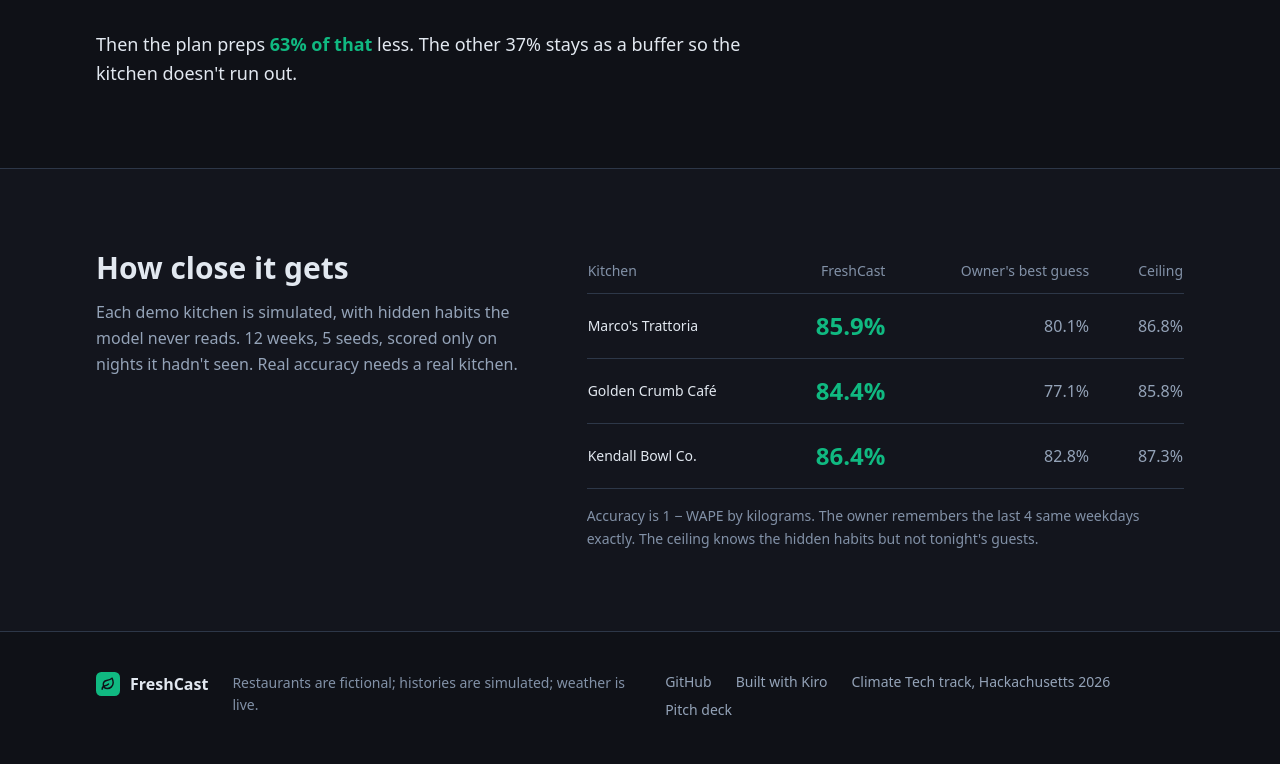
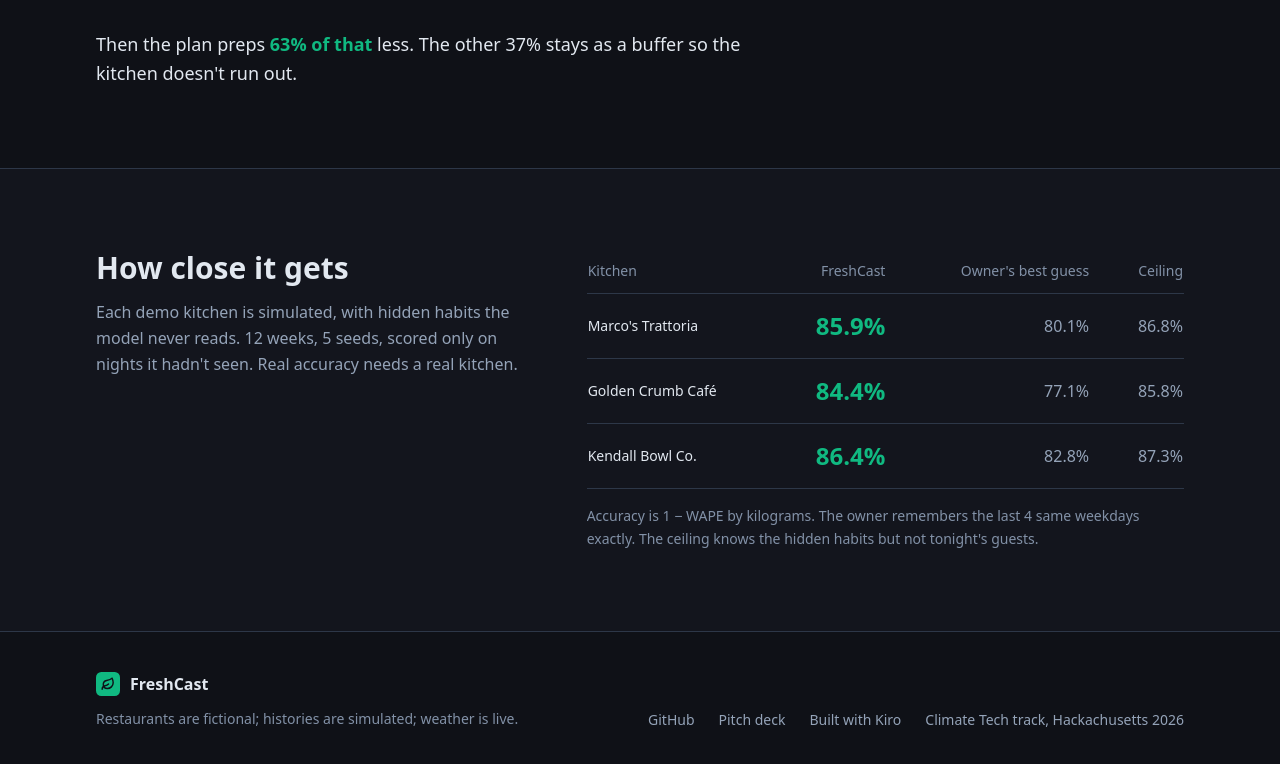
Before and after one commit to DanielIbraev/FreshCast, a Next.js app in the folder freshcast-app/: page / in a window 1280 px wide. Shown: the part 1061-1825 px from the top of the page. Built offline with nearby package versions, Linux system fonts and the light colour scheme.

Commit message:
auto: save 16:18:43

```diff
--- a/freshcast-app/components/landing/footer.tsx
+++ b/freshcast-app/components/landing/footer.tsx
@@ -1,33 +1,34 @@
 import Link from "next/link";
 import { Mark } from "@/components/brand/mark";
+
+const link = "rounded-sm transition-colors duration-150 hover:text-text-primary";
 
 export function LandingFooter() {
   return (
     <footer className="border-t border-border">
-      <div className="mx-auto flex max-w-6xl flex-col gap-6 px-5 py-10 sm:px-8 md:flex-row md:items-start md:justify-between">
-        <div className="flex items-center gap-2.5">
-          <Mark size={24} />
-          <span className="font-display text-base font-600 text-text-primary">FreshCast</span>
+      <div className="mx-auto flex max-w-6xl flex-col gap-6 px-5 py-10 sm:px-8 md:flex-row md:items-end md:justify-between">
+        <div>
+          <div className="flex items-center gap-2.5">
+            <Mark size={24} />
+            <span className="font-display text-base font-600 text-text-primary">FreshCast</span>
+          </div>
+          <p className="mt-3 text-sm leading-relaxed text-text-muted">
+            Restaurants are fictional; histories are simulated; weather is live.
+          </p>
         </div>
-        <p className="max-w-md text-sm leading-relaxed text-text-muted">
-          Restaurants are fictional; histories are simulated; weather is live.
-        </p>
         <ul className="flex flex-wrap gap-x-6 gap-y-2 text-sm text-text-secondary">
           <li>
-            <a
-              href="https://github.com/DanielIbraev/FreshCast"
-              className="rounded-sm transition-colors duration-150 hover:text-text-primary"
-            >
+            <a href="https://github.com/DanielIbraev/FreshCast" className={link}>
               GitHub
             </a>
           </li>
-          <li>Built with Kiro</li>
-          <li>Climate Tech track, Hackachusetts 2026</li>
           <li>
-            <Link href="/pitch" className="rounded-sm transition-colors duration-150 hover:text-text-primary">
+            <Link href="/pitch" className={link}>
               Pitch deck
             </Link>
           </li>
+          <li>Built with Kiro</li>
+          <li>Climate Tech track, Hackachusetts 2026</li>
         </ul>
       </div>
     </footer>
```
